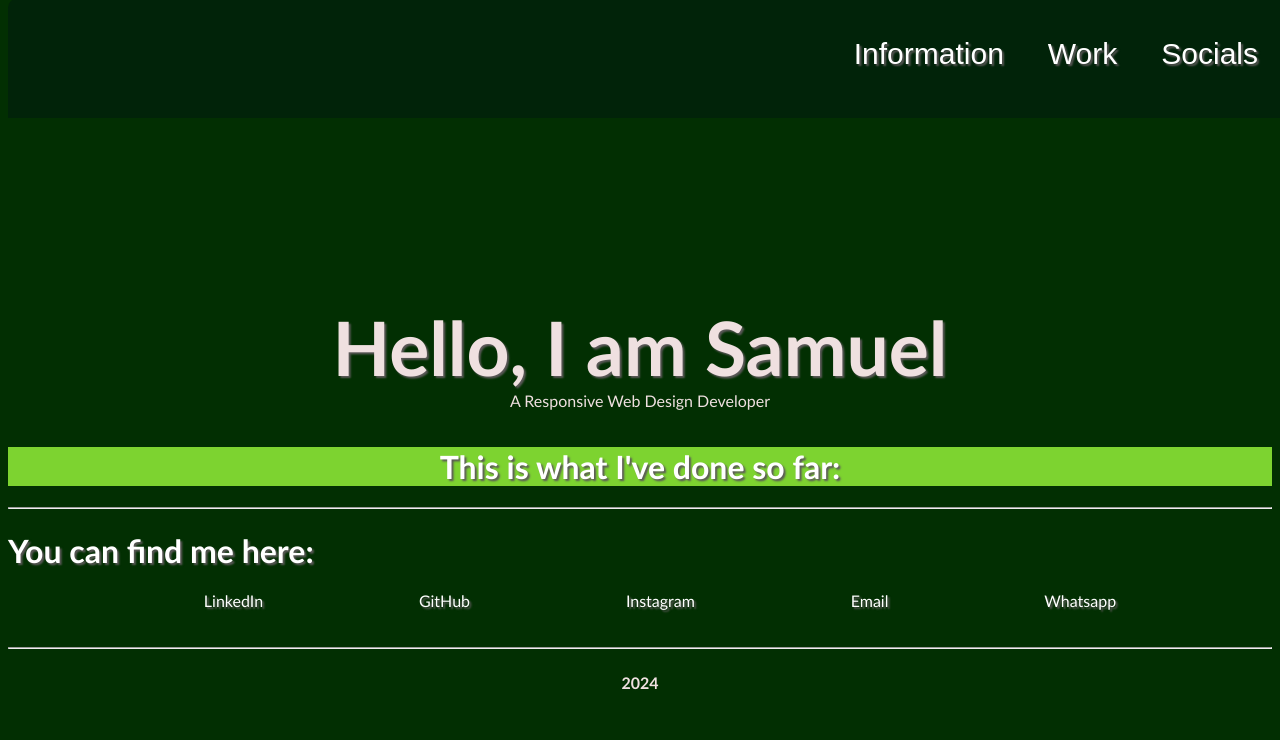
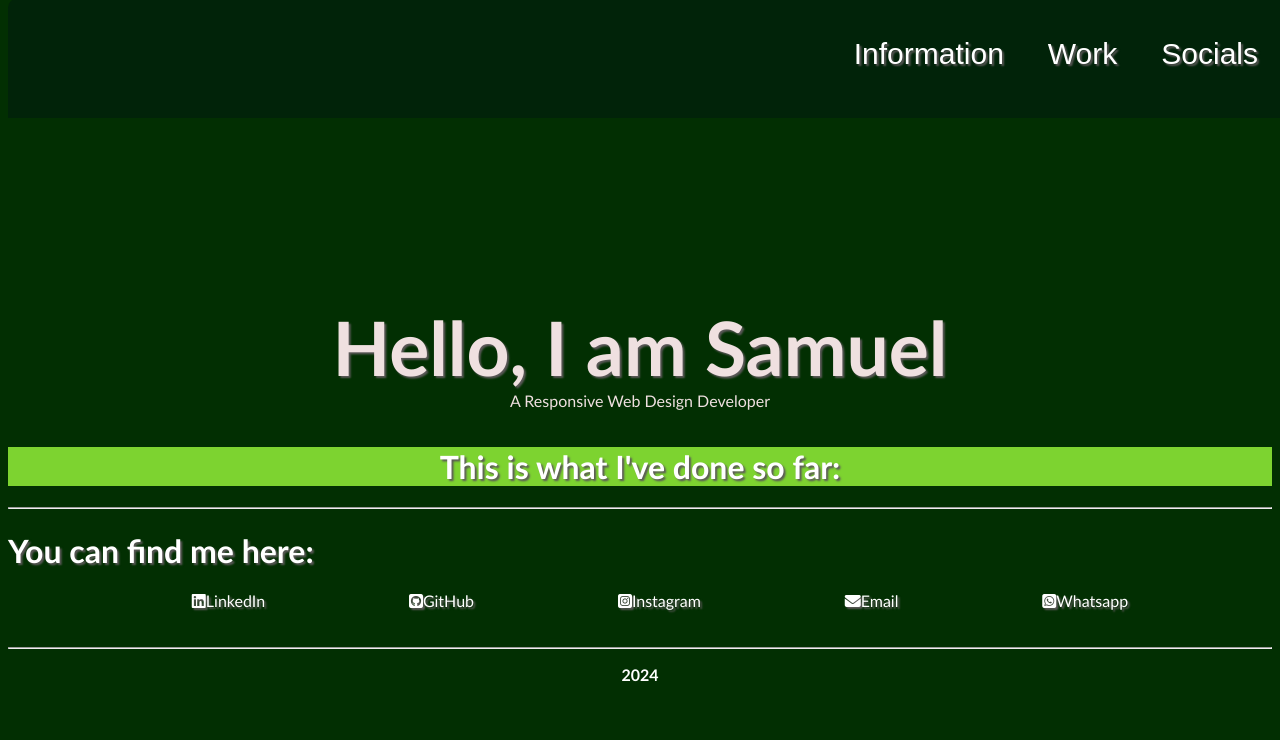
Before and after one commit to PK-Ness/portfolio, a plain HTML site: page index.html in a window 1280 px wide. Drawn offline with Linux system fonts and the light colour scheme.

Commit message:
social icons added

```diff
--- a/index.html
+++ b/index.html
@@ -4,6 +4,7 @@
   <head>
     <meta charset="UTF-8">
     <meta name="viewport" content="device-width, initial-scale=1.0">
+   <script src="https://kit.fontawesome.com/d50cb7157a.js" crossorigin="anonymous"></script>
     <title>My Portfolio</title>
     </head>
     <nav id="navbar">
@@ -18,7 +19,7 @@
     <body>
       <section id="welcome-section">
 <h1 class="welcome">Hello, I am Samuel</h1>
-<p>A Responsive Web Design Developer</p>
+<p class="subtitle">A Responsive Web Design Developer</p>
       </section>
       <div id="projects">
 <h1 class="project-title">
@@ -28,18 +29,16 @@
       <hr>
       <h1 id="socials-title">You can find me here:</h1>
 <ul class="socials">
-    <li class="social-links">LinkedIn</li>
-    <li class="social-links">GitHub</li>
-    <li class="social-links">Instagram</li>
-    <li class="social-links">Email</li>
-    <li class="social-links">Whatsapp</li>
+    <li class="social-links"><i class="fa-brands fa-linkedin"></i>LinkedIn</li>
+    <li class="social-links"><i class="fa-brands fa-square-github"></i>GitHub</li>
+    <li class="social-links"><i class="fa-brands fa-square-instagram"></i>Instagram</li>
+    <li class="social-links"><i class="fa-solid fa-envelope"></i>Email</li>
+    <li class="social-links"><i class="fa-brands fa-square-whatsapp"></i>Whatsapp</li>
 </ul>
 
     </body>
     <footer>
 <hr>
-<div class="notes">
-    <p>2024</p>
-</div>
+    <p class="footer-notes">2024</p>
     </footer>
     </html>
--- a/styles.css
+++ b/styles.css
@@ -32,7 +32,7 @@ body{
       color: rgb(239, 224, 224);
       text-shadow: 2px 2px 2px rgb(91, 88, 88);
     }
-p{
+.subtitle{
         text-align: center;
         margin-top: -4rem;
         color:rgb(239, 224, 224);
@@ -79,7 +79,10 @@ a{
     font-family: Calibri, sans-serif;
     text-shadow: 2px 2px 2px rgb(91, 88, 88);
 }
-footer{
+.footer-notes{
     font-weight: bold;
+    text-align: center;
+    color: white;
+    font-family: Calibri, sans-serif;
 
-}
+     }
```
